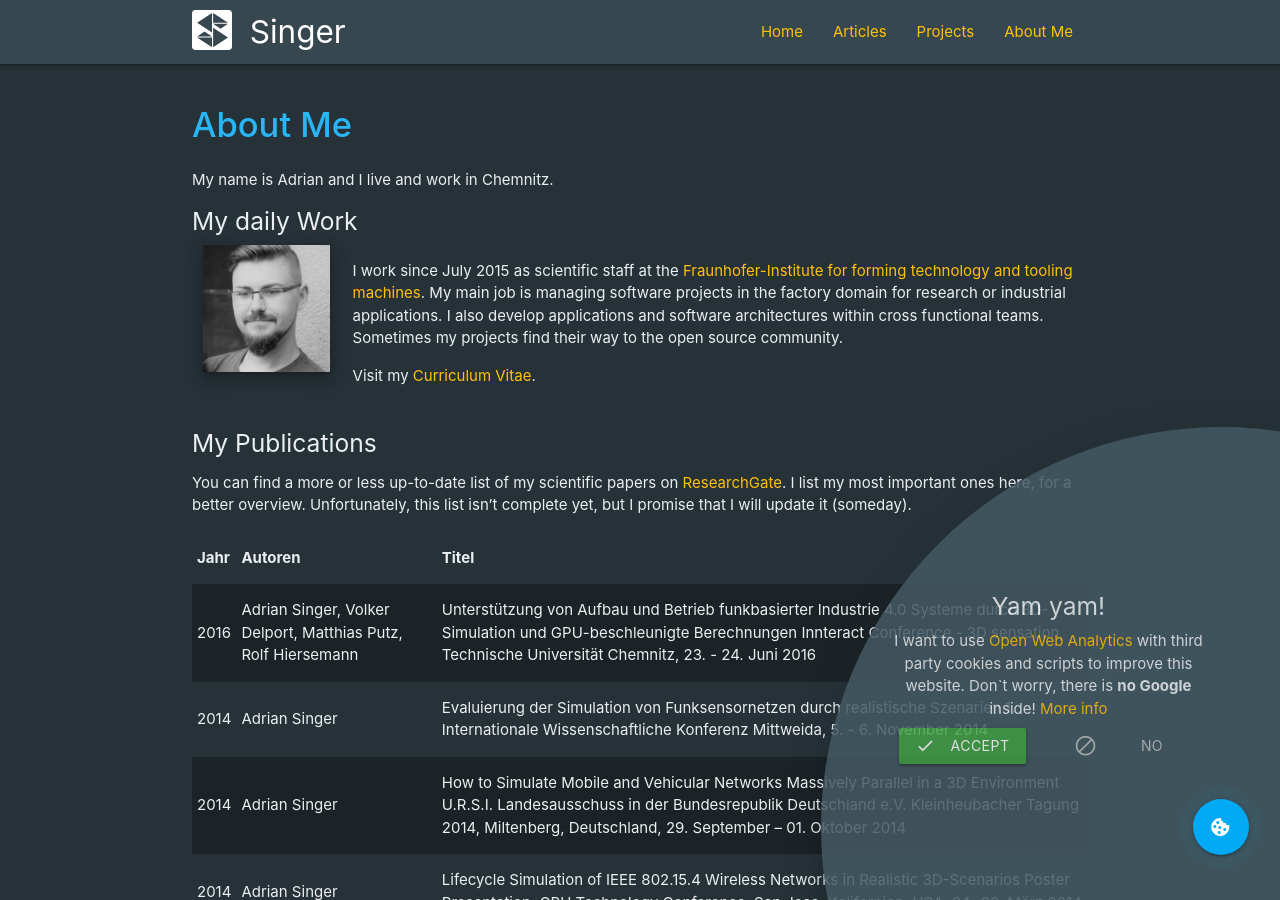
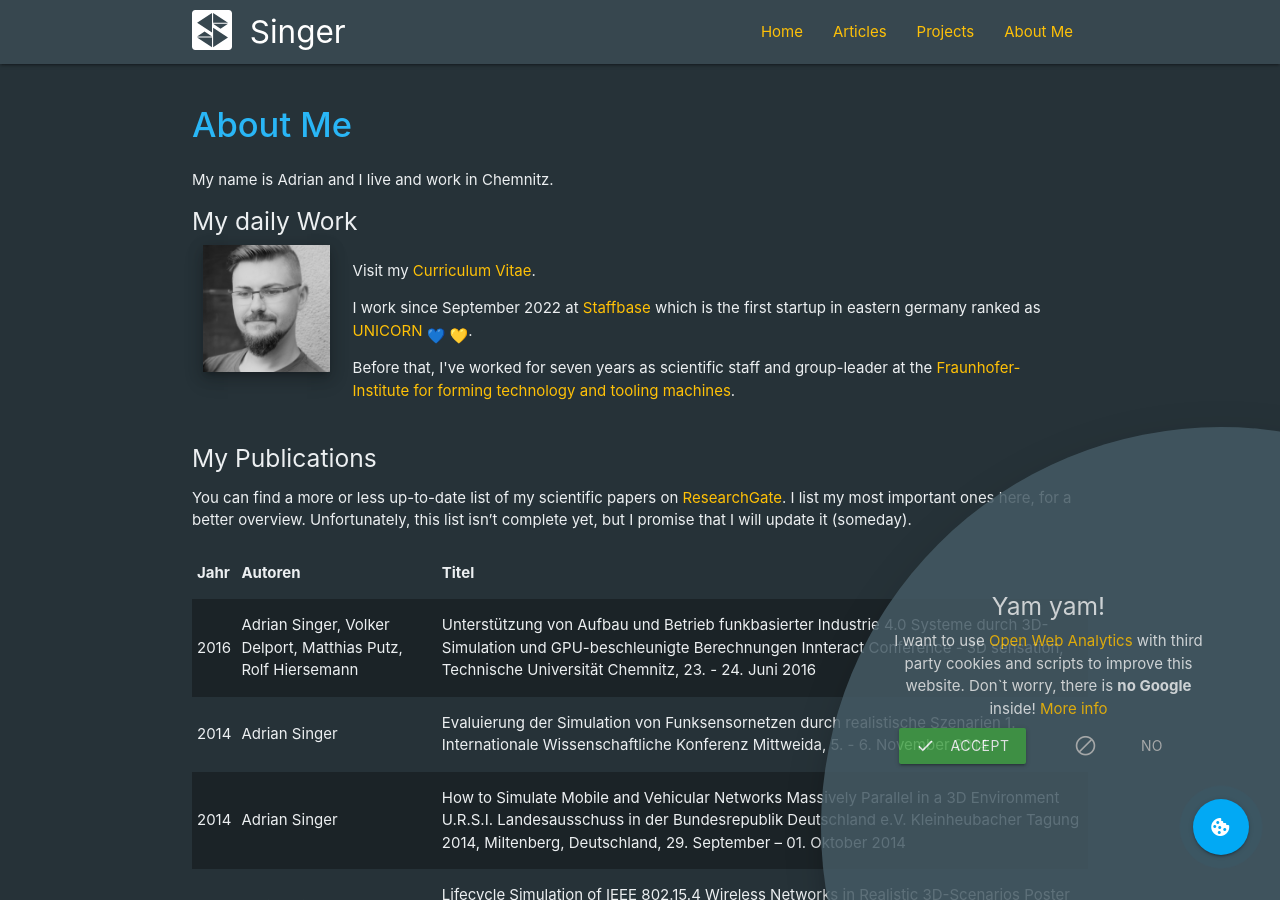
Before and after one commit to adriansinger87/adriansinger87.github.io, a Jekyll site: the page built from 2_about.md, in a window 1280 px wide and 900 px high. Built offline with Jekyll 4.4.1, drawn with Linux system fonts in a browser that asks for light colours; nearby versions of some CDN libraries; emoji names are drawn with the system emoji font.

Commit message:
job description updated

```diff
--- a/2_about.md
+++ b/2_about.md
@@ -15,11 +15,12 @@ My name is Adrian and I live and work in Chemnitz.
         <img alt="me" width="100%" class="z-depth-3" src="{{ "/assets/img/me.jpg" | relative_url }}" />
     </div>
     <div class="col s12 m9 l10">
-    <p>I work since July 2015 as scientific staff at the <a target="_blank" href="https://www.iwu.fraunhofer.de/">Fraunhofer-Institute for forming technology and tooling machines</a>.
-    My main job is managing software projects in the factory domain for research or industrial applications.
-    I also develop applications and software architectures within cross functional teams. Sometimes my projects find their way to the open source community.
-    </p>
-    <p>Visit my <a href="{{ "/about/cv" | relative_url }}">Curriculum Vitae</a>.</p>
+      <p>Visit my <a href="{{ "/about/cv" | relative_url }}">Curriculum Vitae</a>.</p>
+      <p>I work since September 2022 at <a target="_blank" href="https://staffbase.com/">Staffbase</a> which is the first startup in eastern germany
+      ranked as <a target="_blank" href="https://staffbase.com/de/pressemitteilungen/naechstes-deutsches-einhorn-kommt-aus-chemnitz-staffbase-erhaelt-106-mio-euro/">UNICORN</a> :blue_heart: :yellow_heart:.
+      </p>
+      <p>Before that, I've worked for seven years as scientific staff and group-leader at the <a target="_blank" href="https://www.iwu.fraunhofer.de/">Fraunhofer-Institute for forming technology and tooling machines</a>.
+      </p>
     </div>
 </div>
 
```
